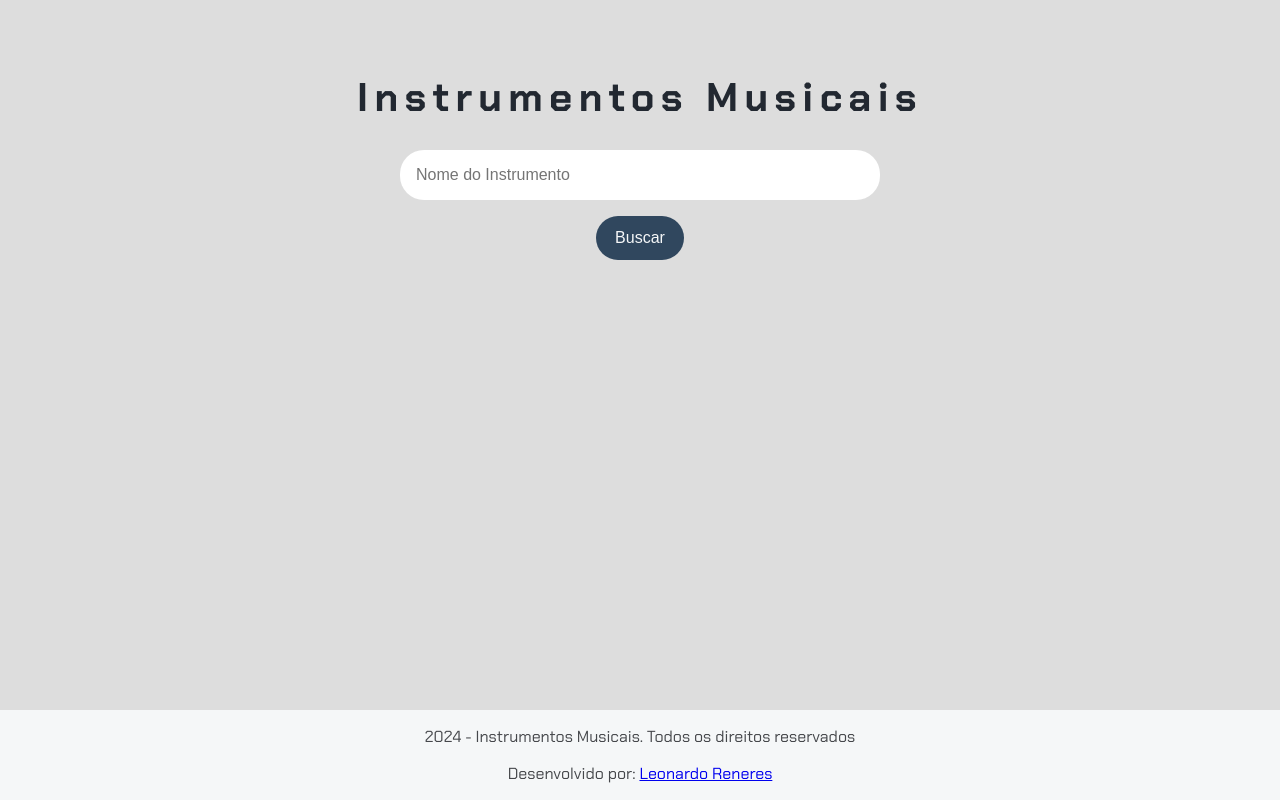
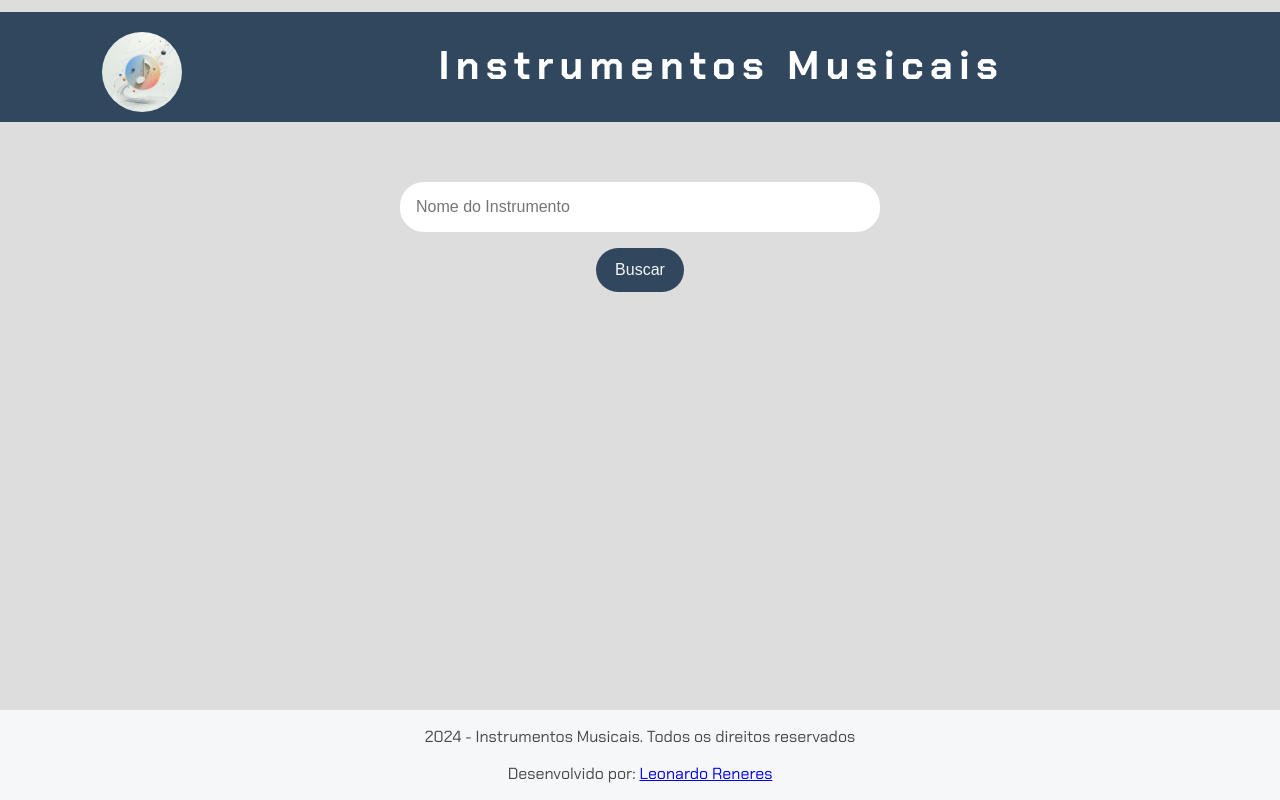
Before and after one commit to Reneress/ImersaoDevGeminy, a plain HTML site: page index.html in a window 1280 px wide. Drawn offline with Linux system fonts and the light colour scheme.

Commit message:
5° Imagens
colocação de imagens no cabeçalho

```diff
--- a/index.html
+++ b/index.html
@@ -5,11 +5,14 @@
         <meta charset="UTF-8">
         <meta name="viewport" content="width=device-width, initial-scale=1.0">
         <link rel="stylesheet" href="styles.css">
-        <title>Intrumentos Musicais</title>
-        <link rel="icon" href="./img/images.ico" type="ico">
+        <title>Music.io</title>
+        <link rel="icon" href="./img/imagem.ico" type="ico"  class="icone">
     </head>
     <body>
         <header>
+            <div class="img_icone">
+                <img class="imagem_icone" src="/img/imagem.jpeg" alt="imagem">
+            </div>
             <h1>Instrumentos Musicais</h1>
         </header>
         <main>
--- a/styles.css
+++ b/styles.css
@@ -1,5 +1,31 @@
 /* Importa a fonte Chakra Petch do Google Fonts */
 @import url('https://fonts.googleapis.com/css2?family=Chakra+Petch:ital,wght@0,300;0,400;0,500;0,600;0,700;1,300;1,400;1,500;1,600;1,700&display=swap');
+
+
+header{
+    width: 100%;
+    background-color: #30475E;
+    margin-bottom: 60px;
+    align-items: left;
+    display: flex;
+}
+
+.img_icone{
+    align-items: left;
+    justify-content: left;
+    display: flex;
+    margin-left: 8%;
+    margin-top: 10px;
+    margin-bottom: 10px;
+    padding-top: 10px;
+}
+
+.imagem_icone{
+    justify-content: left;
+    width: 80px;
+    height: 80px;
+    border-radius: 50px;
+}
 
 /* Estiliza o corpo da página */
 body {
@@ -15,12 +41,14 @@ body {
 }
 
 
+
 /* Estiliza os títulos h1 */
 h1 {
     font-size: 2.5rem; /* Tamanho da fonte */
-    color: #222831; /* Cor do texto */
+    color: white; /* Cor do texto */
     text-align: center; /* Alinha o texto ao centro */
     letter-spacing: 0.4rem; /* Espaçamento entre letras */
+    padding-left: 20%;
 }
 
 /* Estiliza as seções da página */
@@ -104,7 +132,7 @@ footer {
     text-align: center; /* Alinha o texto ao centro */
     padding: 0; /* Espaçamento interno */
     width: 100%; /* Largura total da página */
-    position: absolute; /* Posiciona o rodapé */
+    position: fixed; /* Posiciona o rodapé */
     bottom: 0; /* Alinha ao fundo da página */
     font-size: 1rem; /* Tamanho da fonte */
 }
```
Also changed, not shown: img/imagem.ico (added), img/imagem.jpeg (added), img/imagem.png (added).
